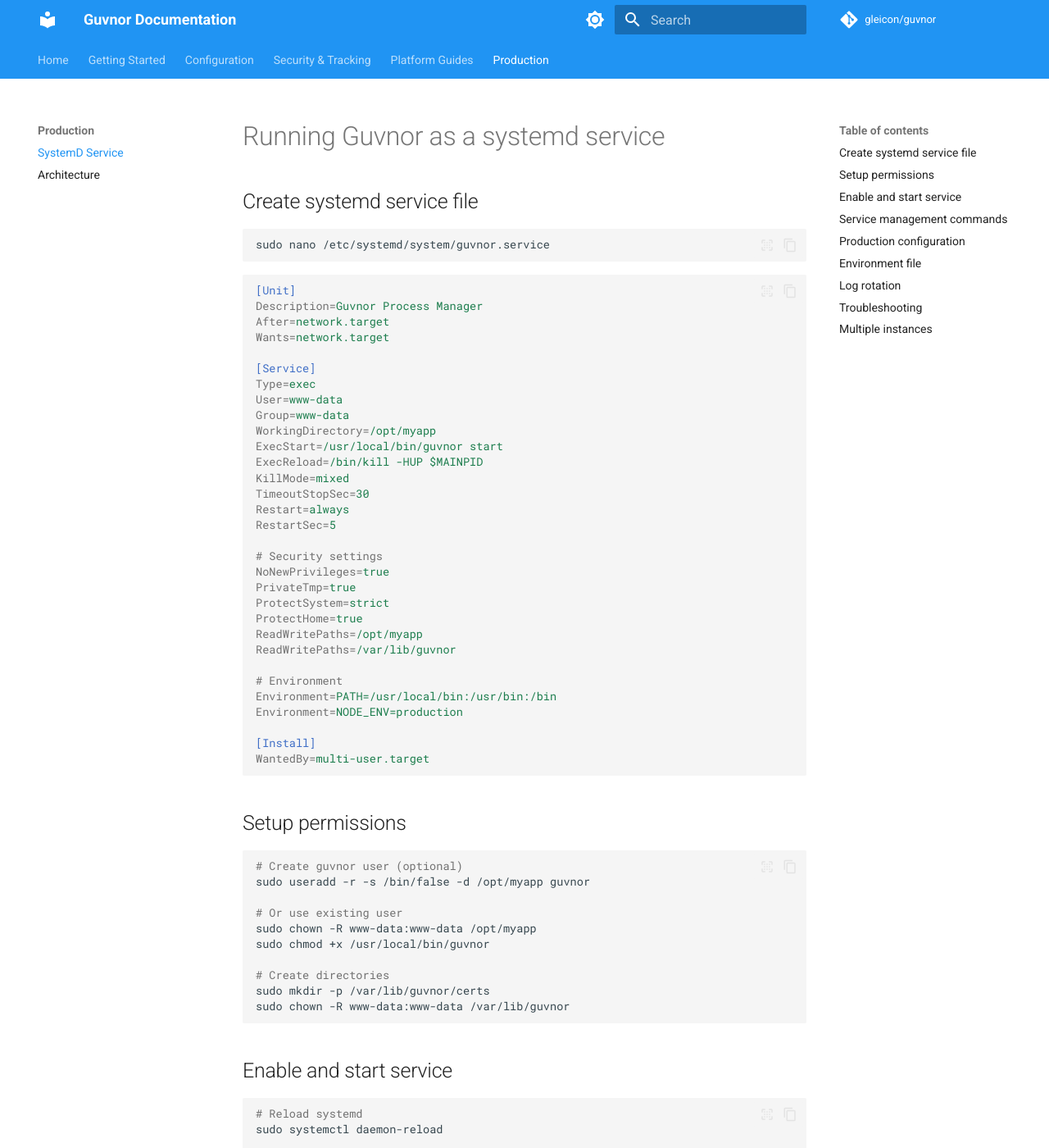
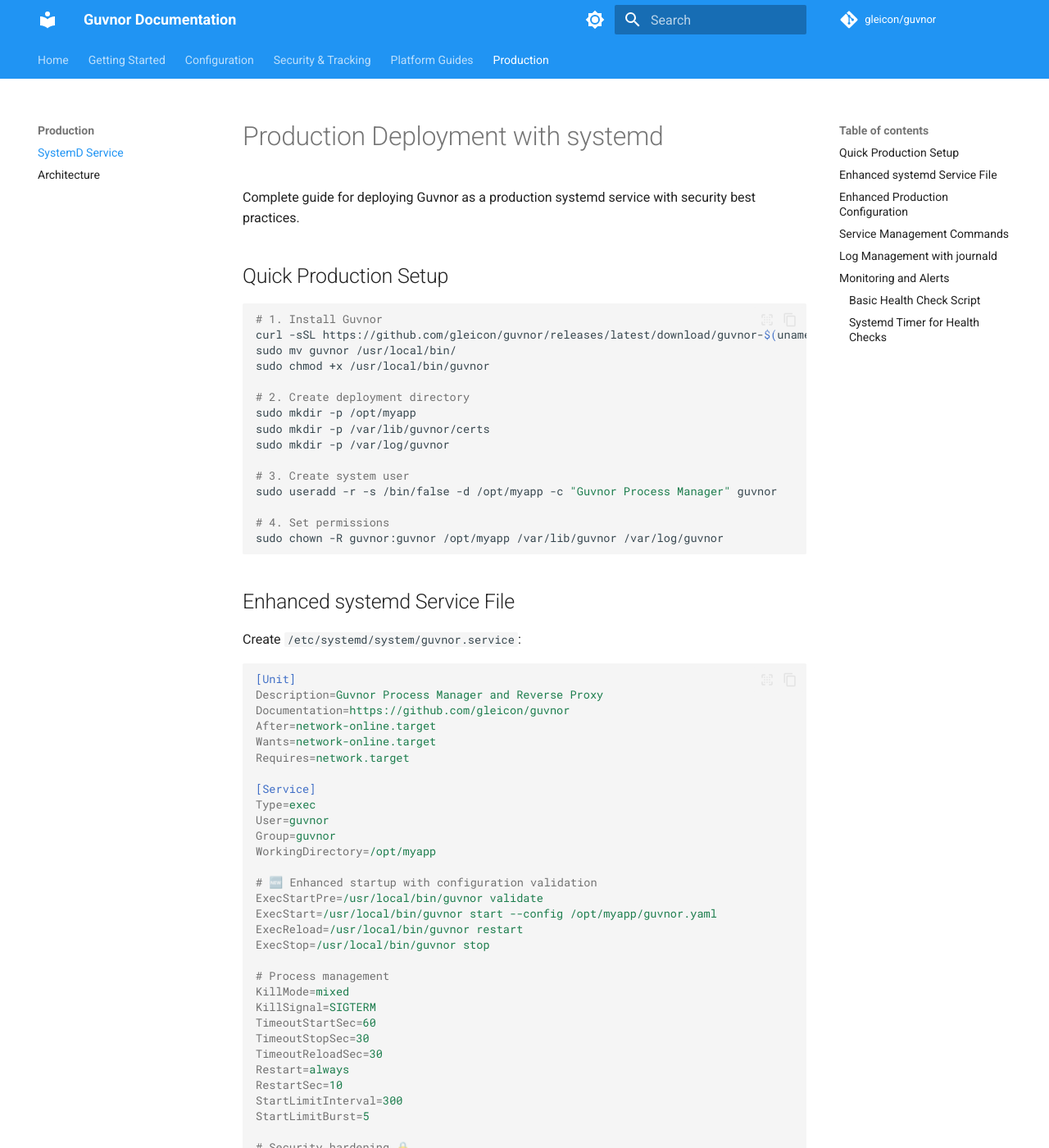
Before and after one commit to gleicon/guvnor, an MkDocs documentation site: the page built from docs/systemd.md, in a window 1280 px wide and 1400 px high. Shown: the whole window at 82% size. Built offline with MkDocs 1.6.1 and Material for MkDocs 9.7.7, drawn with Linux system fonts in a browser that asks for light colours; comment, search, counter and statistics services are not loaded; some of the changed text lies outside the part shown.

````diff
--- a/docs/systemd.md
+++ b/docs/systemd.md
@@ -1,53 +1,259 @@
-# Running Guvnor as a systemd service
+# Production Deployment with systemd
 
-## Create systemd service file
+Complete guide for deploying Guvnor as a production systemd service with security best practices.
+
+## Quick Production Setup
 
 ```bash
-sudo nano /etc/systemd/system/guvnor.service
+# 1. Install Guvnor
+curl -sSL https://github.com/gleicon/guvnor/releases/latest/download/guvnor-$(uname -s)-$(uname -m) -o guvnor
+sudo mv guvnor /usr/local/bin/
+sudo chmod +x /usr/local/bin/guvnor
+
+# 2. Create deployment directory
+sudo mkdir -p /opt/myapp
+sudo mkdir -p /var/lib/guvnor/certs
+sudo mkdir -p /var/log/guvnor
+
+# 3. Create system user
+sudo useradd -r -s /bin/false -d /opt/myapp -c "Guvnor Process Manager" guvnor
+
+# 4. Set permissions
+sudo chown -R guvnor:guvnor /opt/myapp /var/lib/guvnor /var/log/guvnor
 ```
+
+## Enhanced systemd Service File
+
+Create `/etc/systemd/system/guvnor.service`:
 
 ```ini
 [Unit]
-Description=Guvnor Process Manager
-After=network.target
-Wants=network.target
+Description=Guvnor Process Manager and Reverse Proxy
+Documentation=https://github.com/gleicon/guvnor
+After=network-online.target
+Wants=network-online.target
+Requires=network.target
 
 [Service]
 Type=exec
-User=www-data
-Group=www-data
+User=guvnor
+Group=guvnor
 WorkingDirectory=/opt/myapp
-ExecStart=/usr/local/bin/guvnor start
-ExecReload=/bin/kill -HUP $MAINPID
+
+# 🆕 Enhanced startup with configuration validation
+ExecStartPre=/usr/local/bin/guvnor validate
+ExecStart=/usr/local/bin/guvnor start --config /opt/myapp/guvnor.yaml
+ExecReload=/usr/local/bin/guvnor restart
+ExecStop=/usr/local/bin/guvnor stop
+
+# Process management
 KillMode=mixed
+KillSignal=SIGTERM
+TimeoutStartSec=60
 TimeoutStopSec=30
+TimeoutReloadSec=30
 Restart=always
-RestartSec=5
+RestartSec=10
+StartLimitInterval=300
+StartLimitBurst=5
 
-# Security settings
+# Security hardening 🔒
 NoNewPrivileges=true
 PrivateTmp=true
+PrivateDevices=true
 ProtectSystem=strict
 ProtectHome=true
+ProtectKernelTunables=true
+ProtectKernelModules=true
+ProtectControlGroups=true
+RestrictRealtime=true
+RestrictSUIDSGID=true
+LockPersonality=true
+MemoryDenyWriteExecute=false
+SystemCallArchitectures=native
+
+# File system access
 ReadWritePaths=/opt/myapp
 ReadWritePaths=/var/lib/guvnor
+ReadWritePaths=/var/log/guvnor
+ReadOnlyPaths=/usr/local/bin/guvnor
 
-# Environment
+# Capabilities (for binding to ports 80/443)
+AmbientCapabilities=CAP_NET_BIND_SERVICE
+CapabilityBoundingSet=CAP_NET_BIND_SERVICE
+
+# Environment variables
 Environment=PATH=/usr/local/bin:/usr/bin:/bin
 Environment=NODE_ENV=production
+Environment=GUVNOR_LOG_DIR=/var/log/guvnor
+Environment=GUVNOR_CERT_DIR=/var/lib/guvnor/certs
+
+# Resource limits
+LimitNOFILE=65536
+LimitNPROC=4096
 
 [Install]
 WantedBy=multi-user.target
 ```
 
-## Setup permissions
+## Enhanced Production Configuration
+
+Create `/opt/myapp/guvnor.yaml`:
+
+```yaml
+# Production Guvnor Configuration
+server:
+  http_port: 80
+  https_port: 443
+  log_level: warn
+  enable_tracking: true
+  tracking_header: "X-REQUEST-ID"
+  read_timeout: 30s
+  write_timeout: 30s
+  shutdown_timeout: 30s
+
+apps:
+  - name: production-app
+    hostname: myapp.com
+    port: 3000
+    command: node
+    args: ["dist/server.js"]
+    environment:
+      NODE_ENV: production
+      PORT: "3000"
+    tls:
+      enabled: true
+      auto_cert: true
+      email: ops@myapp.com
+      staging: false
+    health_check:
+      enabled: true
+      path: /health
+      interval: 15s
+      timeout: 5s
+      retries: 3
+    restart_policy:
+      enabled: true
+      max_retries: 10
+      backoff: 10s
+
+tls:
+  enabled: true
+  auto_cert: true
+  cert_dir: /var/lib/guvnor/certs
+  force_https: true
+  certificate_headers: true
+  domains:
+    - myapp.com
+```
+
+## Service Management Commands
 
 ```bash
-# Create guvnor user (optional)
-sudo useradd -r -s /bin/false -d /opt/myapp guvnor
+# Enable and start service
+sudo systemctl daemon-reload
+sudo systemctl enable guvnor
+sudo systemctl start guvnor
 
-# Or use existing user
-sudo chown -R www-data:www-data /opt/myapp
+# Check status
+sudo systemctl status guvnor
+sudo journalctl -u guvnor -f
+
+# Restart and reload
+sudo systemctl restart guvnor
+sudo systemctl reload guvnor
+
+# Stop service
+sudo systemctl stop guvnor
+
+# View logs
+sudo journalctl -u guvnor --since "1 hour ago"
+sudo journalctl -u guvnor -f --lines=100
+```
+
+## Log Management with journald
+
+Configure log retention in `/etc/systemd/journald.conf`:
+
+```ini
+[Journal]
+SystemMaxUse=1G
+SystemMaxFileSize=100M
+SystemMaxFiles=10
+MaxRetentionSec=2week
+```
+
+## Monitoring and Alerts
+
+### Basic Health Check Script
+
+Create `/opt/myapp/health-check.sh`:
+
+```bash
+#!/bin/bash
+# Basic health check for Guvnor service
+
+set -e
+
+# Check if service is running
+if ! systemctl is-active --quiet guvnor; then
+    echo "ERROR: Guvnor service is not running"
+    exit 1
+fi
+
+# Check HTTP endpoint
+if ! curl -f -s http://localhost/health > /dev/null; then
+    echo "ERROR: Health endpoint not responding"
+    exit 1
+fi
+
+# Check process count
+PROCESS_COUNT=$(guvnor status | grep -c "running" || true)
+if [ "$PROCESS_COUNT" -eq 0 ]; then
+    echo "ERROR: No processes running"
+    exit 1
+fi
+
+echo "OK: Guvnor is healthy ($PROCESS_COUNT processes running)"
+```
+
+### Systemd Timer for Health Checks
+
+Create `/etc/systemd/system/guvnor-health.service`:
+
+```ini
+[Unit]
+Description=Guvnor Health Check
+After=guvnor.service
+Requires=guvnor.service
+
+[Service]
+Type=oneshot
+User=guvnor
+ExecStart=/opt/myapp/health-check.sh
+```
+
+Create `/etc/systemd/system/guvnor-health.timer`:
+
+```ini
+[Unit]
+Description=Run Guvnor Health Check every 5 minutes
+Requires=guvnor-health.service
+
+[Timer]
+OnCalendar=*:0/5
+Persistent=true
+
+[Install]
+WantedBy=timers.target
+```
+
+Enable the timer:
+```bash
+sudo chmod +x /opt/myapp/health-check.sh
+sudo systemctl enable guvnor-health.timer
+sudo systemctl start guvnor-health.timer
+```
 sudo chmod +x /usr/local/bin/guvnor
 
 # Create directories
````
Also changed, not shown: test-tls.yaml (added, +28 -0 lines), 8 other files.
